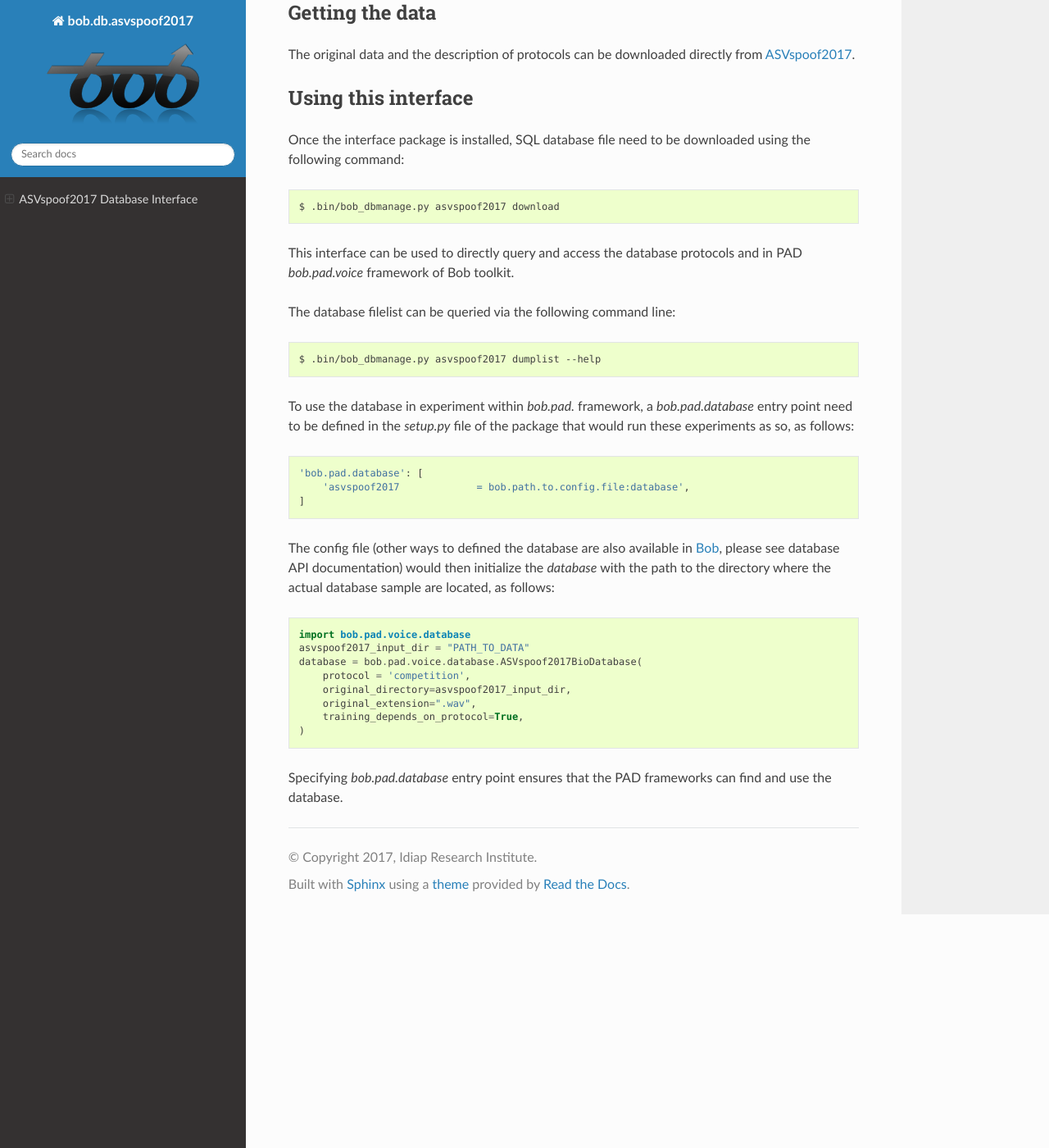
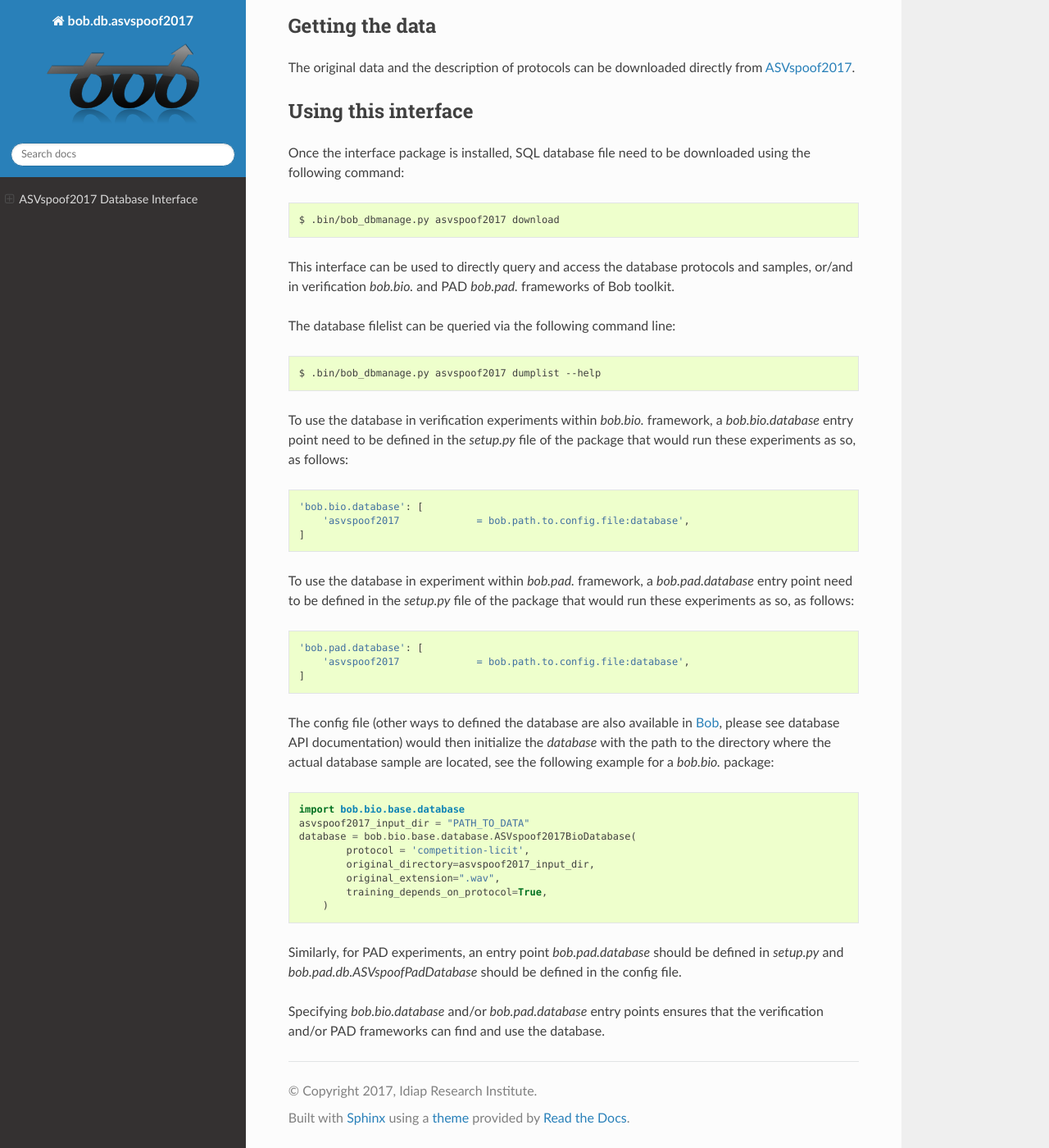
Before and after one commit to bioidiap/bob.db.asvspoof2017, a Sphinx documentation site: the page built from doc/index.rst, in a window 1280 px wide and 1400 px high, scrolled down 380 px. Shown: the whole window at 82% size. Built offline with Sphinx 7.4.7 and the Read the Docs theme 2.0.0, drawn with Linux system fonts in a browser that asks for light colours; formulas are drawn with MathJax 3; the version number could not be read and is left out; some of the changed text lies outside the part shown.

Commit message:
Updating documentaiton

```diff
--- a/README.rst
+++ b/README.rst
@@ -15,9 +15,9 @@
    :target: https://pypi.python.org/pypi/bob.db.asvspoof2017
 
 
-=======================================
-ASVspoof2017 Database Interface for Bob
-=======================================
+=========================================
+ ASVspoof2017 Database Interface for Bob
+=========================================
 
 This package is part of the signal-processing and machine learning toolbox
 Bob_. It contains a Bob-based access API for the ASVspoof2017_ Database. The
--- a/doc/index.rst
+++ b/doc/index.rst
@@ -4,16 +4,17 @@
 
 .. _bob.db.asvspoof2017:
 
-===============================
-ASVspoof2017 Database Interface
-===============================
+=================================
+ ASVspoof2017 Database Interface
+=================================
 
 ASVspoof2017 Protocols
 ----------------------
 
 ASVspoof2017_ database provides one protocols::
 
-	* competition - protocol used in Automatic Speaker Verification Spoofing and Countermeasures Challenge (ASVspoof 2017) that currently includes only training and development data.
+    * competition - protocol used in Automatic Speaker Verification Spoofing and Countermeasures Challenge (ASVspoof
+    2017). It includes training and development sets with labels and an anonymized evaluation set.
 
 The protocol is supported by `bob.db.asvspoof2017` DB interface for Bob_.
 
@@ -34,13 +35,21 @@ Once the interface package is installed, SQL database file need to be downloaded
     $ .bin/bob_dbmanage.py asvspoof2017 download
 
 
-This interface can be used to directly query and access the database protocols and in PAD `bob.pad.voice` framework of Bob toolkit.
+This interface can be used to directly query and access the database protocols and samples, or/and in verification `bob.bio.` and PAD `bob.pad.` frameworks of Bob toolkit.
 
 The database filelist can be queried via the following command line:
 
 .. code-block:: sh
 
     $ .bin/bob_dbmanage.py asvspoof2017 dumplist --help
+
+To use the database in verification experiments within `bob.bio.` framework, a `bob.bio.database` entry point need to be defined in the `setup.py` file of the package that would run these experiments as so, as follows:
+
+.. code-block:: python
+
+        'bob.bio.database': [
+            'asvspoof2017             = bob.path.to.config.file:database',
+	]
 
 To use the database in experiment within `bob.pad.` framework, a `bob.pad.database` entry point need to be defined in the `setup.py` file of the package that would run these experiments as so, as follows:
 
@@ -50,20 +59,23 @@ To use the database in experiment within `bob.pad.` framework, a `bob.pad.databa
             'asvspoof2017             = bob.path.to.config.file:database',
 	]
 
-The config file (other ways to defined the database are also available in Bob_, please see database API documentation) would then initialize the `database` with the path to the directory where the actual database sample are located, as follows:
+The config file (other ways to defined the database are also available in Bob_, please see database API documentation) would then initialize the `database` with the path to the directory where the actual database sample are located, see the following
+example for a `bob.bio.` package:
 
 .. code-block:: python
 
-	import bob.pad.voice.database
-	asvspoof2017_input_dir = "PATH_TO_DATA"
-	database = bob.pad.voice.database.ASVspoof2017BioDatabase(
-	    protocol = 'competition',
+    import bob.bio.base.database
+    asvspoof2017_input_dir = "PATH_TO_DATA"
+    database = bob.bio.base.database.ASVspoof2017BioDatabase(
+	    protocol = 'competition-licit',
 	    original_directory=asvspoof2017_input_dir,
 	    original_extension=".wav",
 	    training_depends_on_protocol=True,
 	)
 
-Specifying `bob.pad.database` entry point ensures that the PAD frameworks can find and use the database.
+Similarly, for PAD experiments, an entry point `bob.pad.database` should be defined in `setup.py` and `bob.pad.db.ASVspoofPadDatabase` should be defined in the config file.
+
+Specifying `bob.bio.database` and/or `bob.pad.database` entry points ensures that the verification and/or PAD frameworks can find and use the database.
 
 
 .. _bob: https://www.idiap.ch/software/bob
--- a/version.txt
+++ b/version.txt
@@ -1 +1 @@
-1.0.1a0
+1.0.1b0
```
